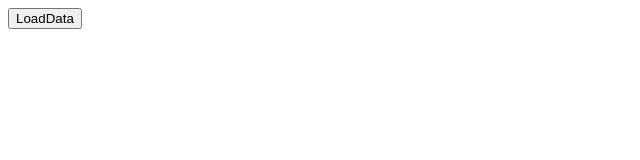
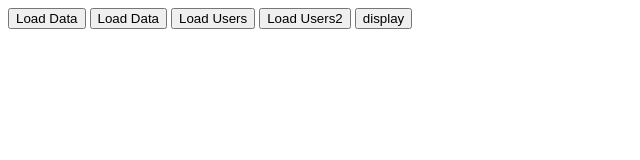
Before and after one commit to Harun3821/javaScprit.AIP, a plain HTML site: page index.html in a window 1280 px wide. Shown: the whole page, without its empty margins (0-640 px from the left). Drawn offline with Linux system fonts and the light colour scheme.

Commit message:
first commit api name or adders search fetch

```diff
--- /dev/null
+++ b/app.js
@@ -0,0 +1,48 @@
+function loadData2(){
+   fetch('https://jsonplaceholder.typicode.com/posts/1')
+   .then(res => res.json())
+   .then(data => console.log(data));
+}
+
+
+// function loadusers(){
+//     fetch('https://jsonplaceholder.typicode.com/users')
+//     .then(res => res.json())
+//     .then(data => console.log(data));
+// }
+
+
+// function  loadusers2(){
+//     fetch('https://jsonplaceholder.typicode.com/users')
+//     .then(res => res.json())
+//    .then(data =>  displeyuser2(data))
+// }
+
+// function displeyuser2(data){
+//   const ul = document.getElementById("user-list");
+//    for(const user of data){
+//     // console.log(user.username)
+
+//     const li = document.createElement('li')
+//     li.innerText = user.name;
+//     ul.appendChild(li)
+//  }
+
+// }
+
+
+       function display2(){
+        fetch('https://jsonplaceholder.typicode.com/users')
+        .then( res => res.json())
+        .then(data => display3users(data));
+       }
+
+       function display3users(data){
+         const ul = document.getElementById("user-list");
+         for(const users of data){
+          const li = document.createElement("li");
+          li.innerText = users.email;
+          ul.appendChild(li);
+
+         }
+       }
--- a/fetch.js
+++ b/fetch.js
@@ -1,5 +1,5 @@
 
-// fetch('https://jsonplaceholder.typicode.com/posts/1') //--API//
+// fetch('https://jsonplaceholder.typicode.com/posts/1') //--API--- application programming interface//
 //  .then((response) => response.json()) // json is not similir but close to json.parse
 //   .then((json) => console.log(json));
 
--- a/index.html
+++ b/index.html
@@ -7,7 +7,21 @@
 </head>
 <body>
 
-<button onclick="loadData()">LoadData</button>
+<button onclick="loadData()">Load Data</button>
+<button onclick="loadData2()">Load Data</button>
+<button onclick="loadusers()">Load Users</button>
+<button onclick="loadusers2()">Load Users2</button>
+<button onclick="display2()">display</button>
+
+
+
+
+
+<div class="user-continer">
+    <ul id="user-list">
+
+    </ul>
+</div>
 
 
 
@@ -15,13 +29,10 @@
 
 
 
-
-
-
-
-
+<!-- script----------- -->
 
 
     <script src="fetch.js"></script>
+    <script src="app.js"></script>
 </body>
 </html>
```
